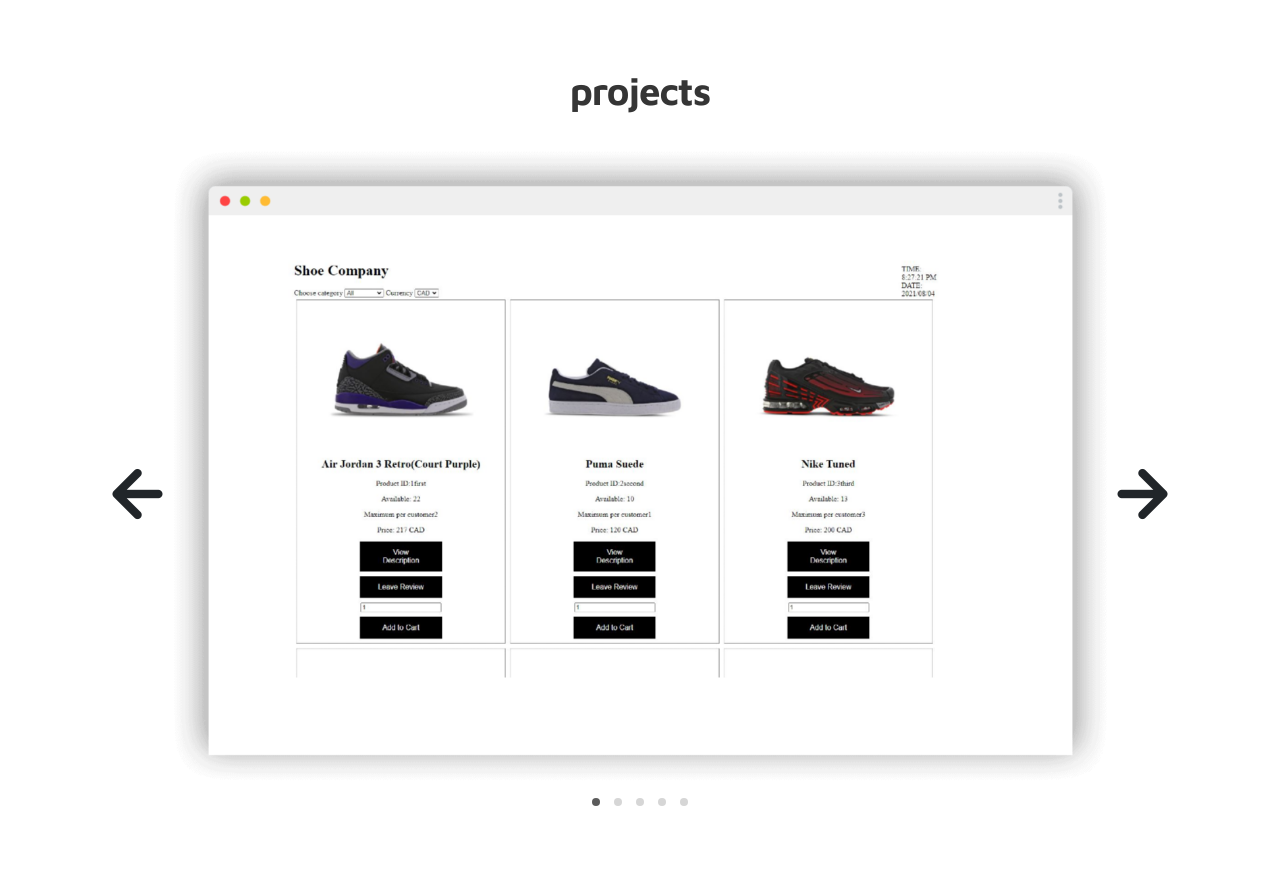
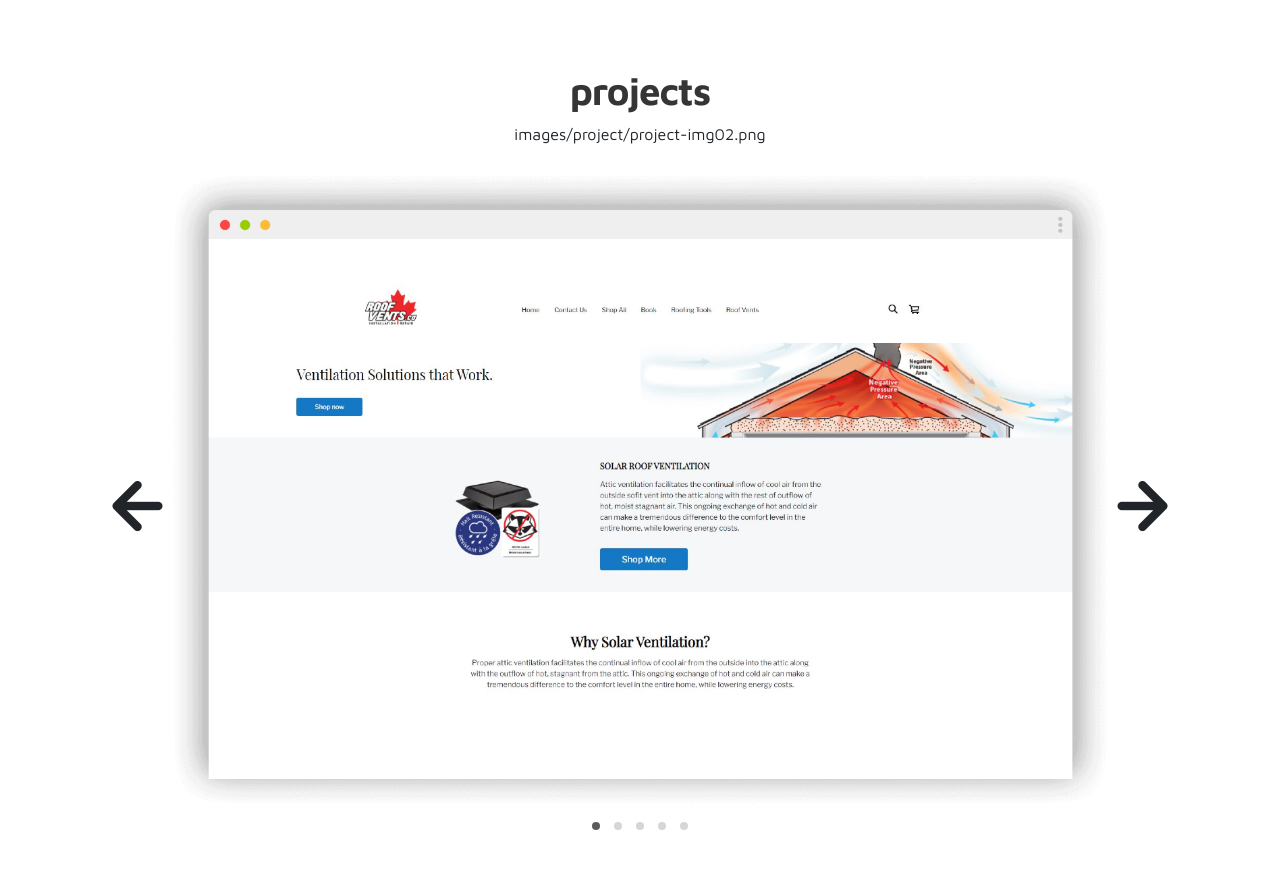
Before and after one commit to amaratov/ali, a plain HTML site: page index.html in a window 1280 px wide. Shown: the part 640-1510 px from the top of the page. Drawn offline with Linux system fonts and the light colour scheme.

Commit message:
Update index.html

```diff
--- a/index.html
+++ b/index.html
@@ -114,14 +114,14 @@
 
                       <div class="owl-carousel owl-theme">
                         <div class="item">
-                          <div class="project-info">
-                            <a href="https://github.com/amaratov/Shoe-company"><img src="images/project/project-img044.png" class="" alt="project image"></a>
+                          <div class="project-info">    images/project/project-img02.png
+                            <a href="https://github.com/amaratov/Shoe-company"><img src="images/project/project-img02.png" class="" alt="project image"></a>
                           </div>
                         </div>
 
                         <div class="item">
                           <div class="project-info">
-                            <a href="https://www.roofvents.ca/"><img src="images/project/project-img02.png" class="img-fluid" alt="project image"></a>
+                            <a href="https://www.roofvents.ca/"><img src="images/project/project-img044.png" class="img-fluid" alt="project image"></a>
                           </div>
                         </div>
 
```
